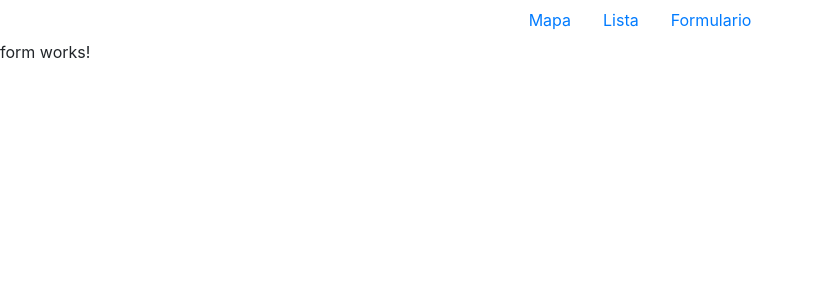
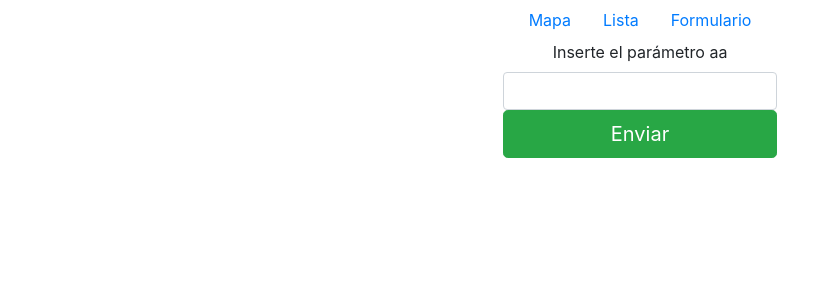
Before and after one commit to Drk01/Prueba-Omar-Monrroy, an Angular app: page /form in a window 1280 px wide. Shown: the top 300 px of the page, without its empty margins (0-839 px from the left). Built offline with nearby package versions, Linux system fonts and the light colour scheme.

Commit message:
Plantilla del formulario para enviar datos

```diff
--- a/src/app/pages/form/form.component.html
+++ b/src/app/pages/form/form.component.html
@@ -1 +1,11 @@
-<p>form works!</p>
+<div class="d-flex justify-content-center">
+  <form #form="ngForm" (ngSubmit)="enviar(form.value)">
+    <div class="form-group ml-3 mr-3 text-center align-items-center">
+
+      <label for="aa">Inserte el parámetro aa</label>
+      <input type="text" name="aa" id="aa" class="form-control" ngModel>
+
+      <input type="submit" class="btn btn-success btn-block btn-lg" value="Enviar" />
+    </div>
+  </form>
+</div>
```
